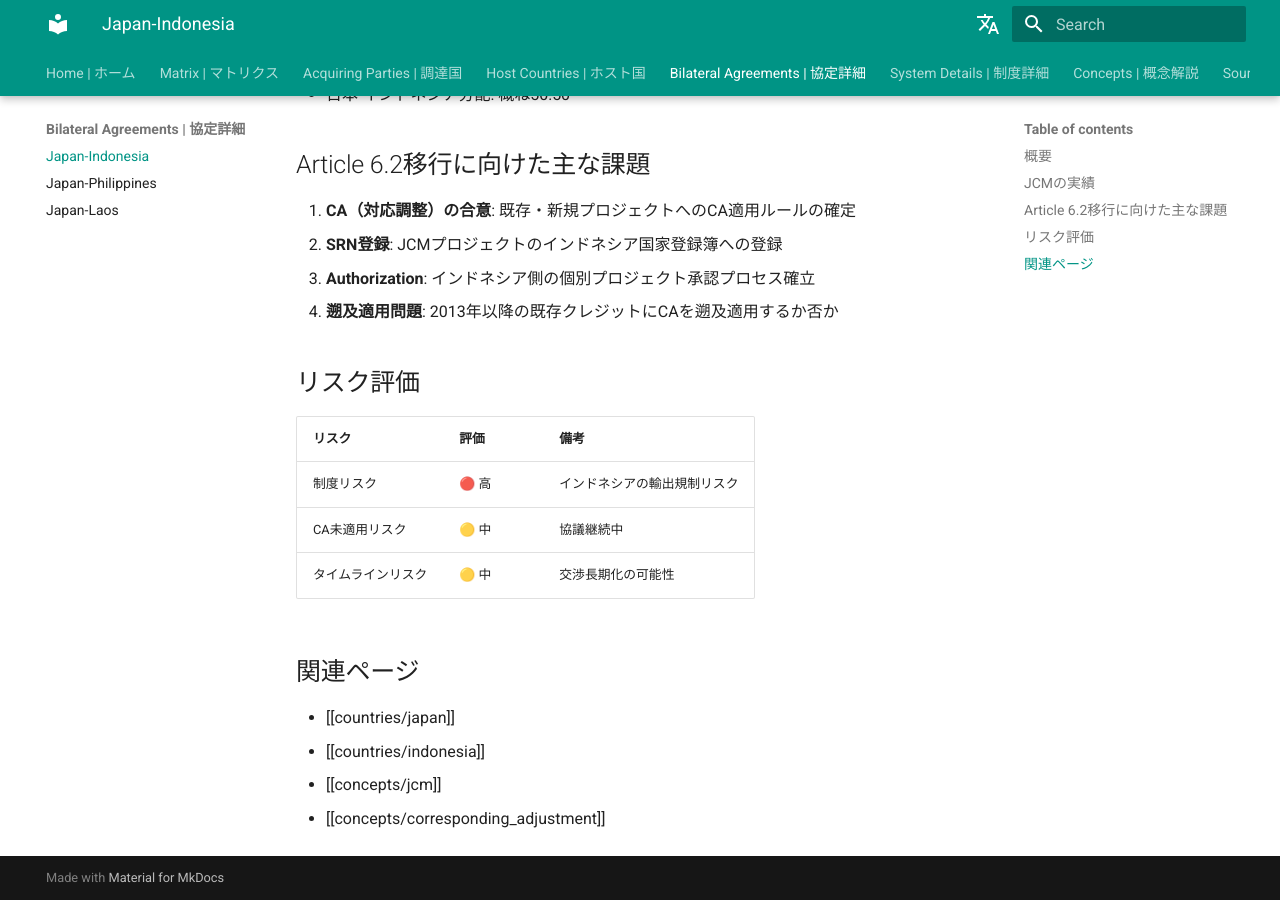
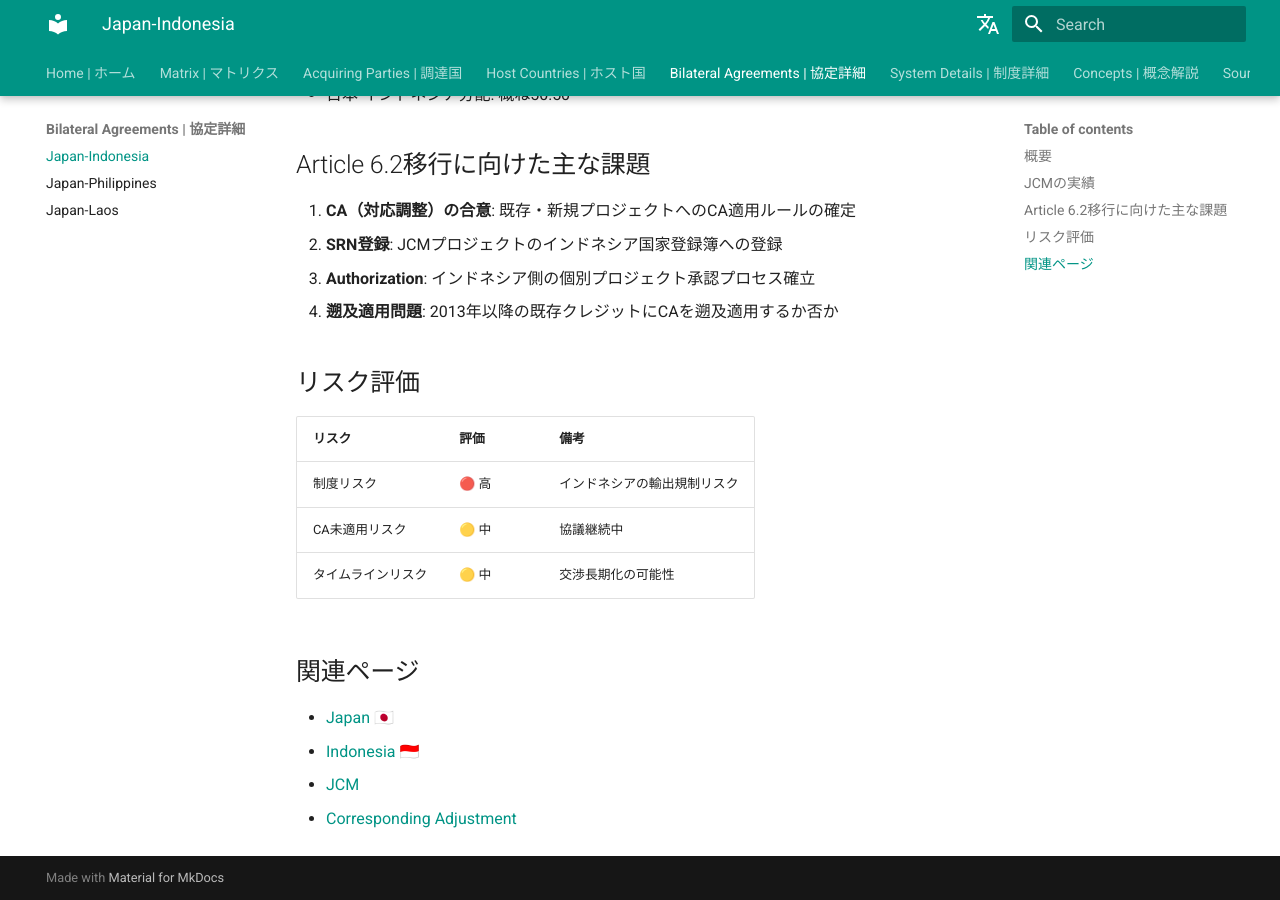
Before and after one commit to freeflowercarbon/article6-wiki, an MkDocs documentation site: the page built from wiki/agreements/japan-indonesia.md, in a window 1280 px wide and 900 px high, scrolled down 710 px. Built offline with MkDocs 1.6.1 and Material for MkDocs 9.7.7, drawn with Linux system fonts in a browser that asks for light colours; comment, search, counter and statistics services are not loaded.

Commit message:
Fix broken links: convert [[wiki]] syntax to markdown and remove dead agreement links
- agreements/japan-{indonesia,philippines,laos}.md: Convert [[...]] wiki-style
  links in 関連ページ sections to standard markdown [text](path) syntax
  (MkDocs does not support [[...]] notation; links were rendering as plain text)
- countries/vietnam.md: Remove dead link to non-existent agreements/japan-vietnam.md
- countries/cambodia.md: Remove dead link to non-existent agreements/japan-cambodia.md

Co-Authored-By: Claude Sonnet 4.6 <noreply@anthropic.com>

```diff
--- a/wiki/agreements/japan-indonesia.md
+++ b/wiki/agreements/japan-indonesia.md
@@ -30,7 +30,7 @@
 | タイムラインリスク | 🟡 中 | 交渉長期化の可能性 |
 
 ## 関連ページ
-- [[countries/japan]]
-- [[countries/indonesia]]
-- [[concepts/jcm]]
-- [[concepts/corresponding_adjustment]]
+- [Japan 🇯🇵](../countries/japan.md)
+- [Indonesia 🇮🇩](../countries/indonesia.md)
+- [JCM](../concepts/jcm.md)
+- [Corresponding Adjustment](../concepts/corresponding_adjustment.md)
```
Also changed, not shown: wiki/agreements/japan-laos.md (+3 -3 lines), wiki/agreements/japan-philippines.md (+3 -3 lines), wiki/countries/cambodia.md (+0 -1 lines), wiki/countries/vietnam.md (+0 -1 lines).
